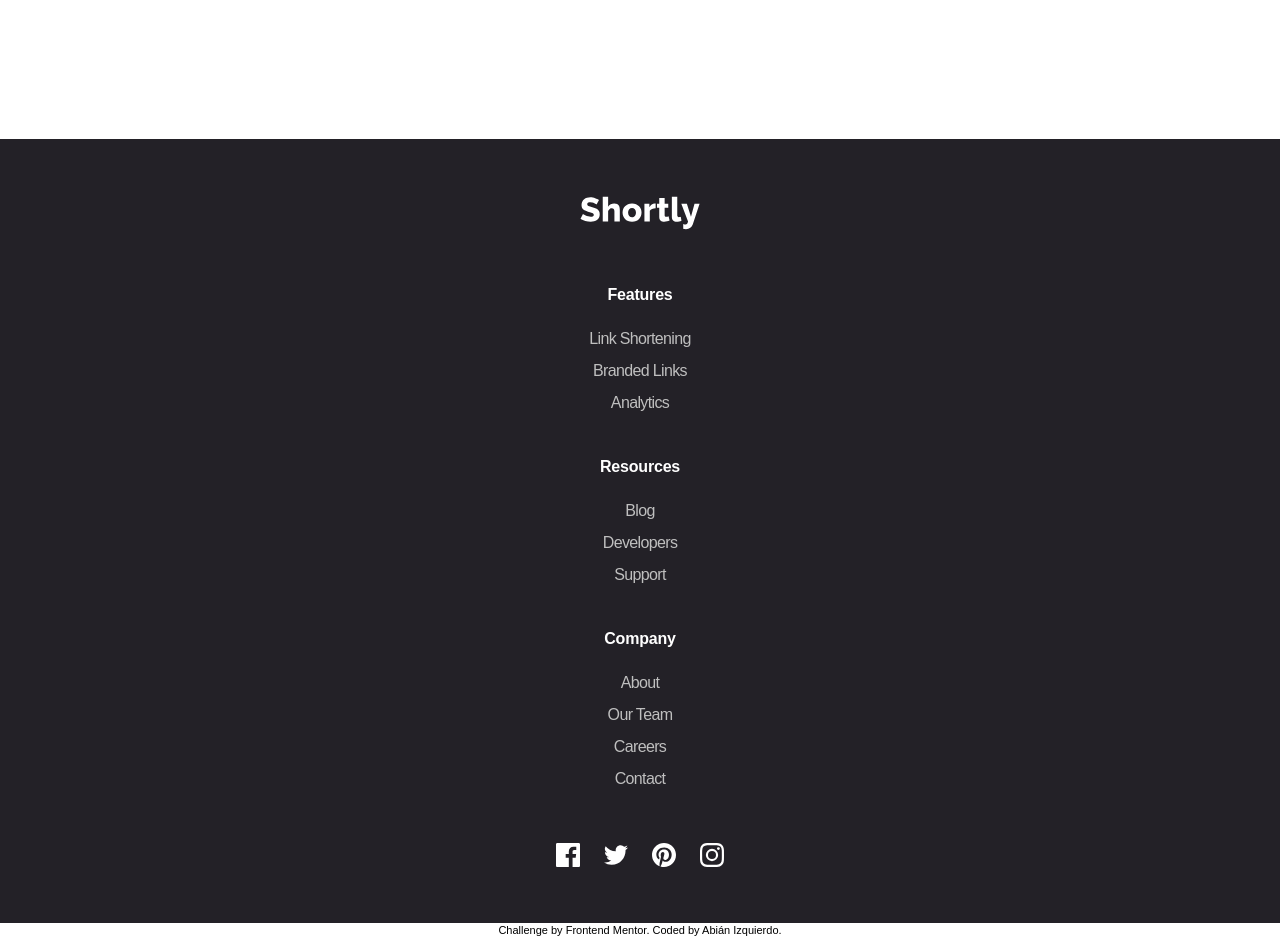
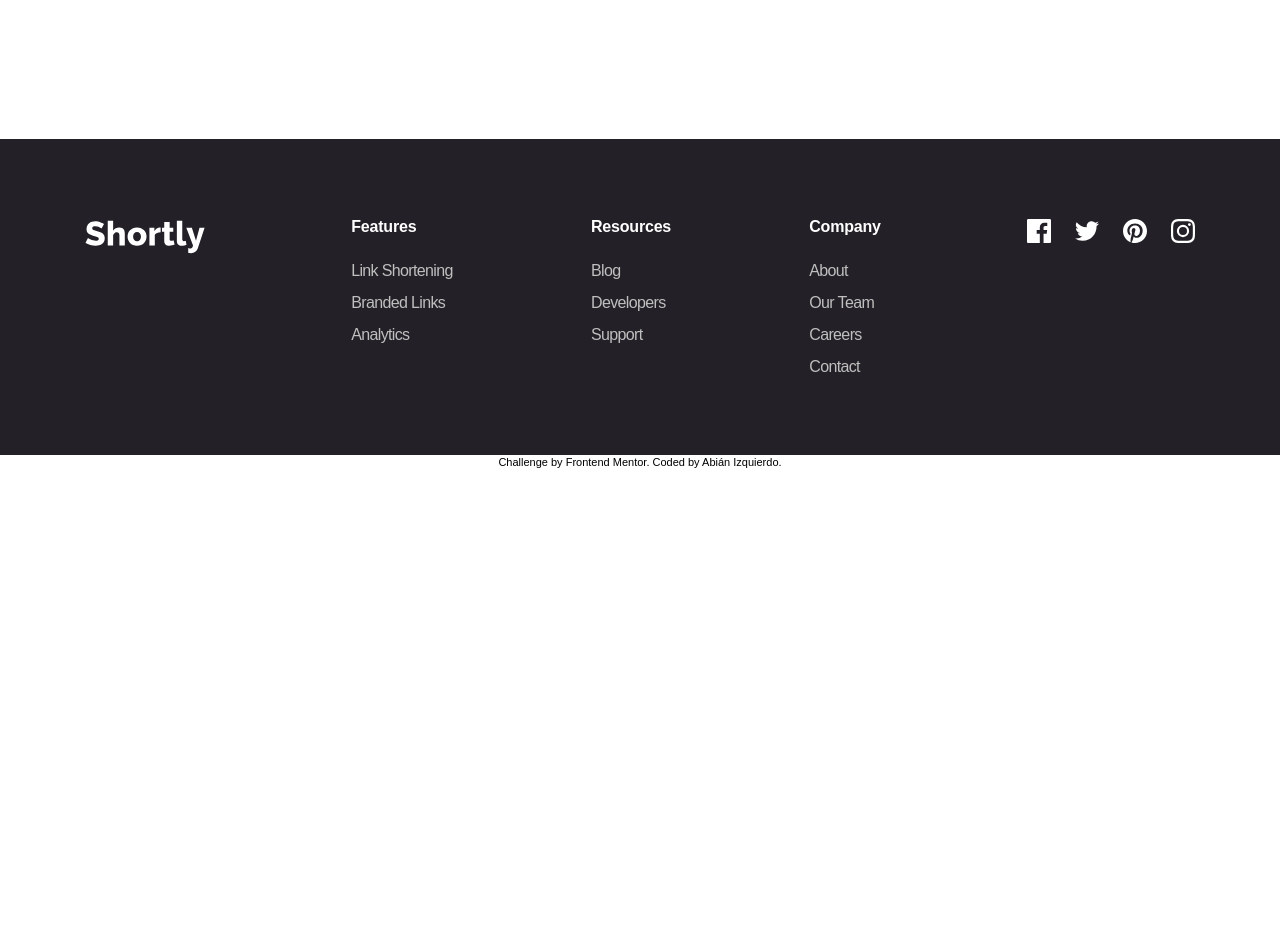
Before and after one commit to abizmo/url-shortening-api-landing-page, a React (Vite) app: page / in a window 1280 px wide. Shown: the part 680-1617 px from the top of the page. After the commit the page ends 1149 px from the top, so only its background shows below. Built offline with nearby package versions, Linux system fonts and the light colour scheme.

Commit message:
feat(Footer): make footer responsive

```diff
--- a/src/components/Footer.tsx
+++ b/src/components/Footer.tsx
@@ -3,7 +3,7 @@ import { PropsWithChildren } from 'react';
 function Footer({ children }: PropsWithChildren): JSX.Element {
   return (
     <footer className='bg-neutral-dark-violet text-neutral-white fill-neutral-white'>
-      <div className='container mx-auto px-6 py-14 grid gap-14 justify-items-center'>
+      <div className='container mx-auto px-6 py-14 lg:py-20 grid gap-14 justify-items-center lg:flex lg:justify-between lg:items-start'>
         {children}
       </div>
     </footer>
@@ -17,7 +17,11 @@ function FooterLogo({ children }: PropsWithChildren) {
 Footer.Logo = FooterLogo;
 
 function FooterSitemap({ children }: PropsWithChildren) {
-  return <div className='grid gap-12 justify-items-center'>{children}</div>;
+  return (
+    <div className='grid gap-12 justify-items-center lg:flex-1 lg:flex lg:justify-evenly'>
+      {children}
+    </div>
+  );
 }
 
 Footer.Sitemap = FooterSitemap;
@@ -27,7 +31,7 @@ function FooterSitemapGroup({
   title,
 }: PropsWithChildren<{ title: string }>) {
   return (
-    <div className='text-center'>
+    <div className='text-center lg:text-left'>
       <h2 className='mb-7 text-md font-bold tracking-tight'>{title}</h2>
       <ul className='[&>:not(:last-child)]:mb-4 text-neutral-gray text-md tracking-tightest'>
         {children}
@@ -39,7 +43,7 @@ function FooterSitemapGroup({
 Footer.SitemapGroup = FooterSitemapGroup;
 
 function FooterSitemapItem({ children }: PropsWithChildren) {
-  return <li>{children}</li>;
+  return <li className='hover:text-primary-cyan'>{children}</li>;
 }
 
 Footer.SitemapItem = FooterSitemapItem;
@@ -59,6 +63,7 @@ interface SocialsLinkProps {
 function FooterSocialsLink({ alt, icon, href }: SocialsLinkProps) {
   return (
     <a href={href}>
+      {/* TODO: change img for svg */}
       <img src={icon} alt={alt} />
     </a>
   );
```
